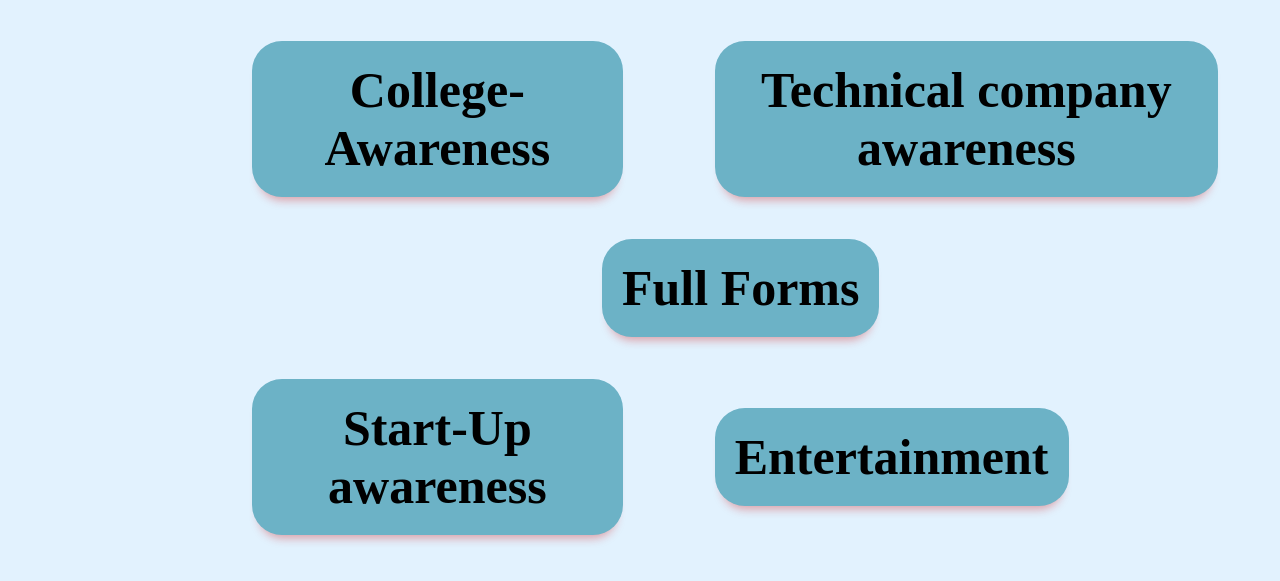
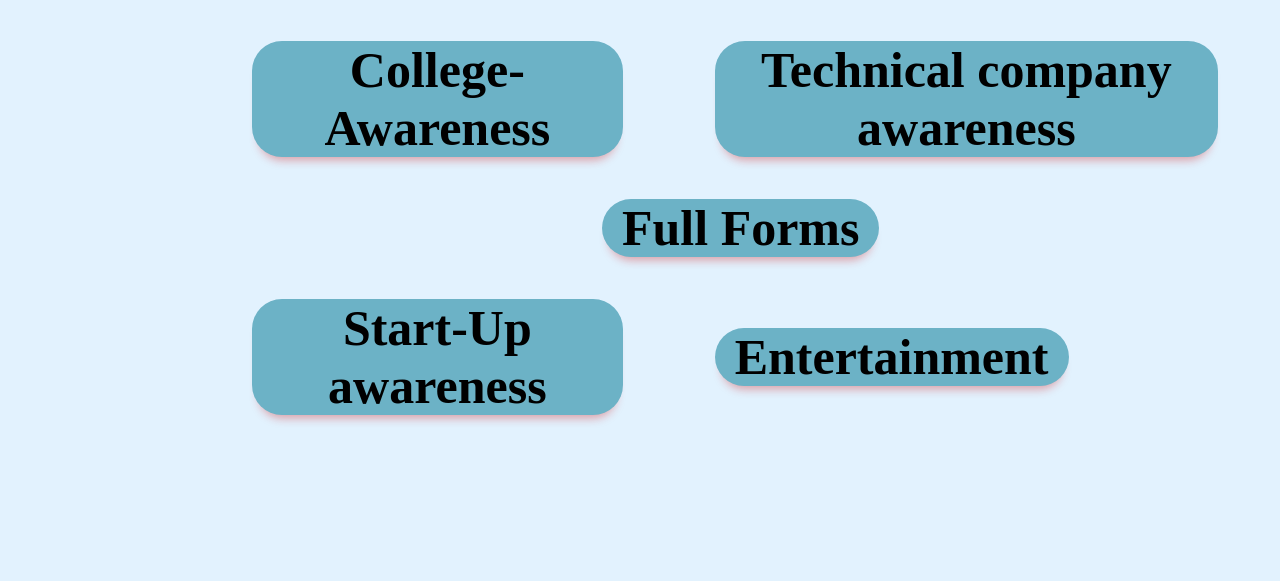
Before and after one commit to janmesh799/Hackathon, a plain HTML site: page 2.html in a window 1280 px wide. Shown: the part 325-906 px from the top of the page. After the commit the page ends 802 px from the top, so only its background shows below. Drawn offline with Linux system fonts and the light colour scheme; a web font is replaced by a local one.

Commit message:
Update 1.css

```diff
--- a/1.css
+++ b/1.css
@@ -95,10 +95,7 @@ ul {
     font-size: 5rem;
     background-color: rgb(108, 178, 198);
     border-radius: 3rem;
-    padding-top: 2rem;
-    padding-bottom: 2rem;
-    padding-right: 2rem;
-    padding-left: 2rem;
+    padding:  0 2rem 0 2rem;
     box-shadow: 0 1rem 1rem -0.7rem rgba(209, 31, 31, 0.4);
 }
 .topic_button:hover{
```
